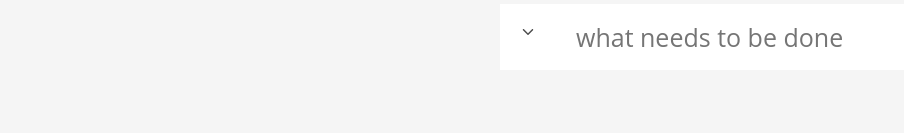
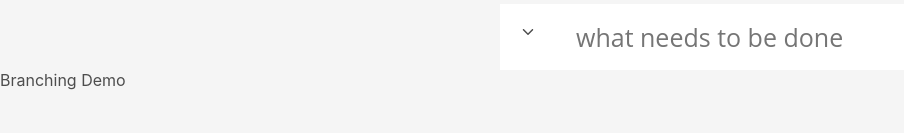
Before and after one commit to Dhawan-dm/todo-class, a React (Create React App) app: page / in a window 1280 px wide. Shown: the part 167-300 px from the top of the page, without its empty margins (0-904 px from the left). Built offline with nearby package versions, Linux system fonts and the light colour scheme.

Commit message:
Branching demo

```diff
--- a/package.json
+++ b/package.json
@@ -12,6 +12,7 @@
     "@types/react-dom": "^18.0.6",
     "react": "^18.2.0",
     "react-dom": "^18.2.0",
+    "react-icons": "^4.4.0",
     "react-scripts": "5.0.1",
     "typescript": "^4.7.4",
     "web-vitals": "^2.1.4"
--- a/src/App.tsx
+++ b/src/App.tsx
@@ -1,12 +1,13 @@
-import List from './components/List/List';
-import Heading from './components/Heading/Heading';
-import './App.css';
+import List from "./components/List/List";
+import Heading from "./components/Heading/Heading";
+import "./App.css";
 
 function App() {
   return (
     <div className="App">
       <Heading></Heading>
       <List></List>
+      <div>Branching Demo</div>
     </div>
   );
 }
```
Also changed, not shown: 1 other file (tests, documents, lock files or other folders).
